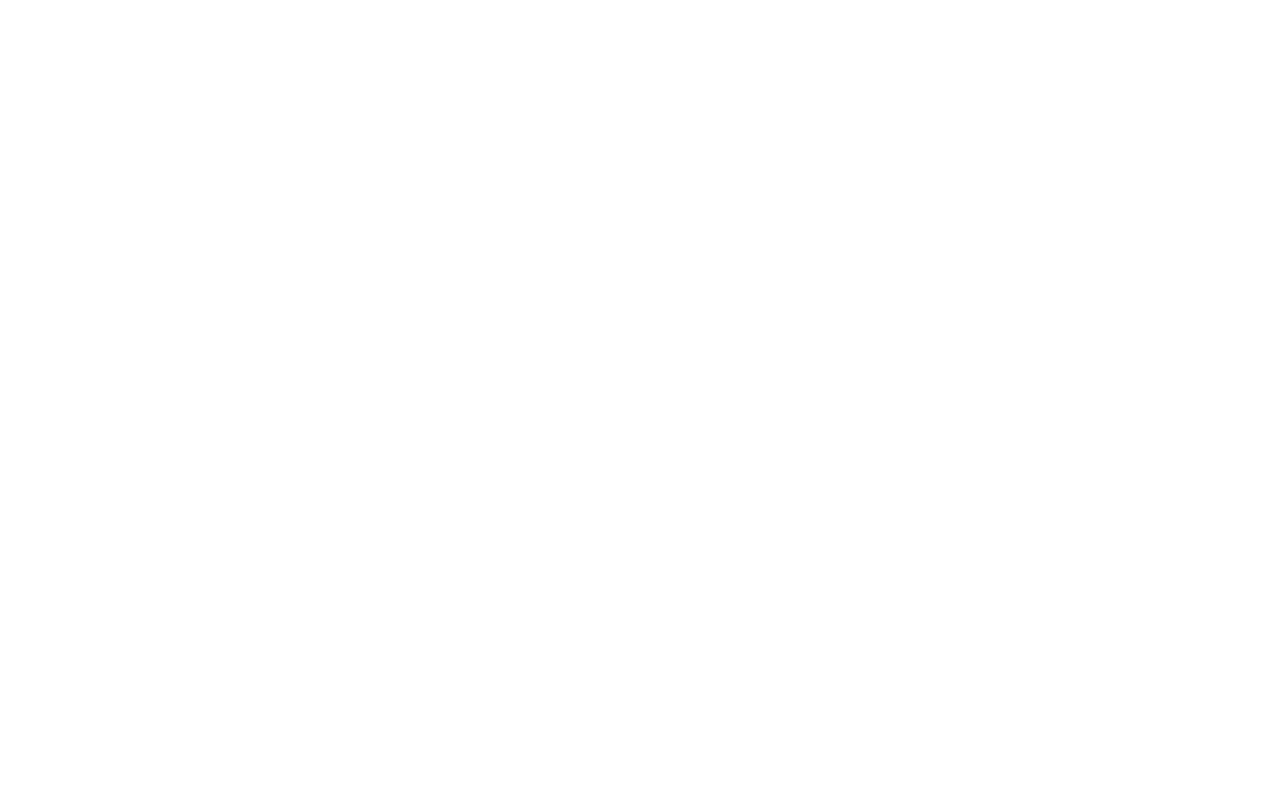
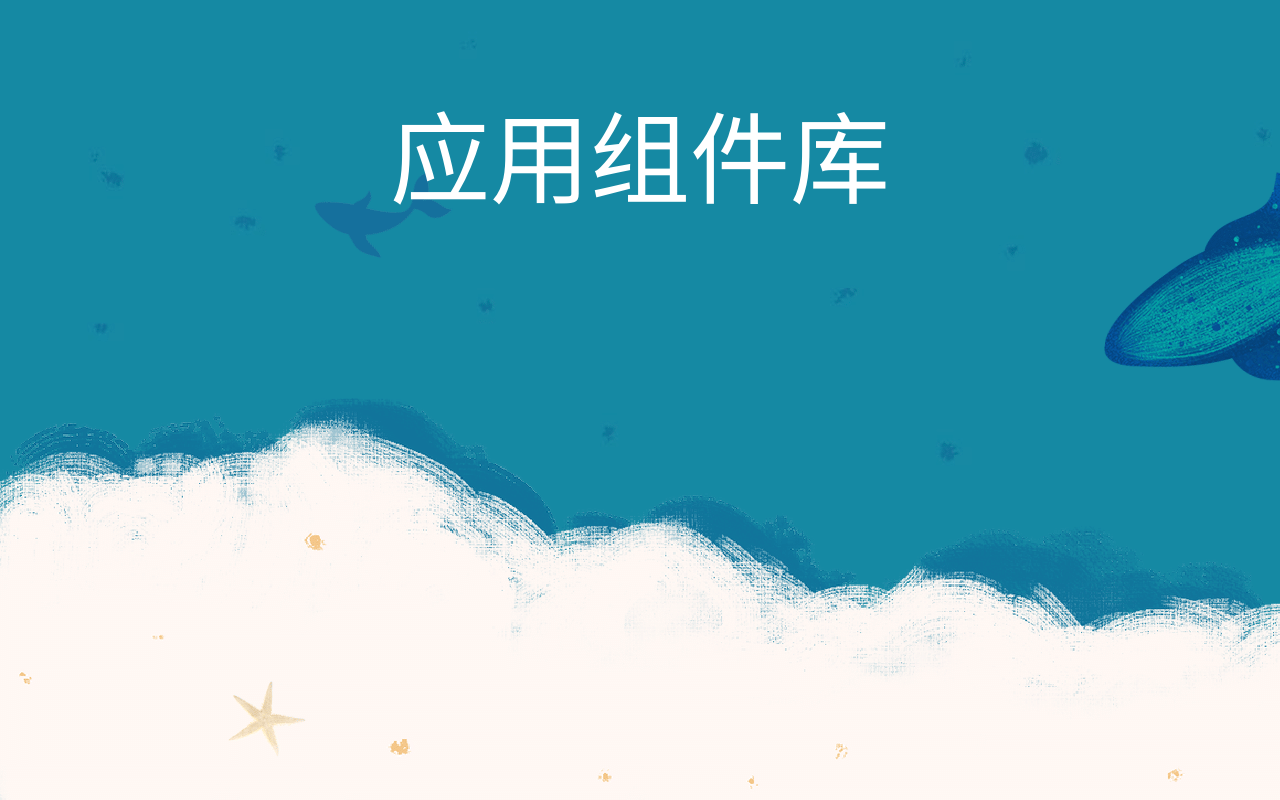
Before and after one commit to KimQueen/react-project, a React app: page / in a window 1280 px wide. Before the commit this address had no page. Built offline with nearby package versions, Linux system fonts and the light colour scheme.

Commit message:
feat: 项目首页

```diff
--- /dev/null
+++ b/src/pages/Home/index.scss
@@ -0,0 +1,13 @@
+.homePageWrapper{
+  height: 100vh;
+  display: flex;
+  justify-content: center;
+  width: 100%;
+  background: url('../../assets/bg.png');
+
+  .title{
+    color: #fff;
+    font-size: 100px;
+    margin-top: 80px;
+  }
+}
--- /dev/null
+++ b/src/pages/Home/index.tsx
@@ -0,0 +1,13 @@
+import React, { useState } from 'react';
+import './index.scss';
+
+const HomePage = () => {
+  const [count, setCount] = useState(0);
+  return (
+    <div className="homePageWrapper">
+      <div className="title">应用组件库</div>
+    </div>
+  );
+};
+
+export default HomePage;
--- a/src/router/router.tsx
+++ b/src/router/router.tsx
@@ -1,9 +1,11 @@
 import React from 'react';
 import About from '../pages/About';
+import Home from '../pages/Home';
 import About1 from '../pages/About1';
 import Test from '../pages/Test';
 
 const routes = [
+  { path: '/', element: <Home /> },
   { path: '/about', element: <About /> },
   {
     path: '/test',
```
Also changed, not shown: package.json (+5 -4 lines), src/assets/bg.png (added), 1 other file (tests, documents, lock files or other folders).
